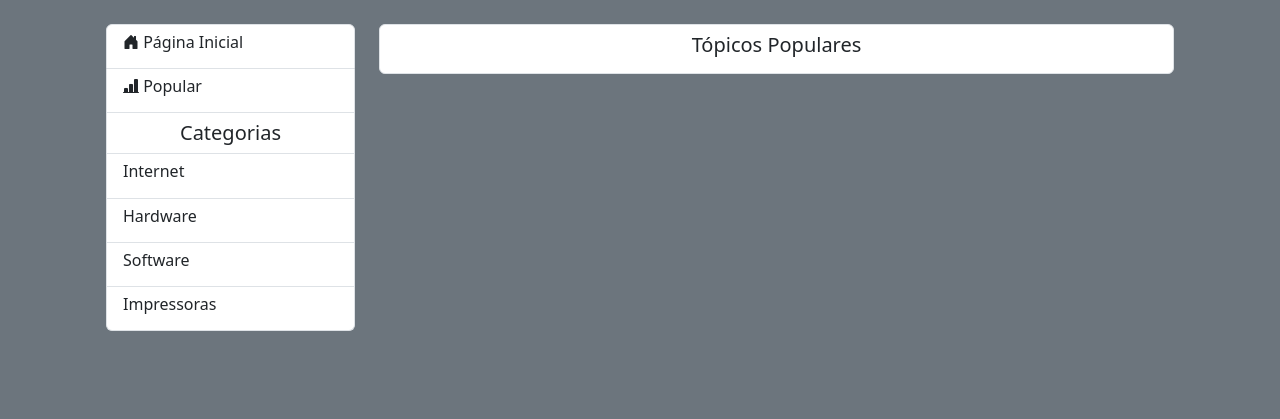
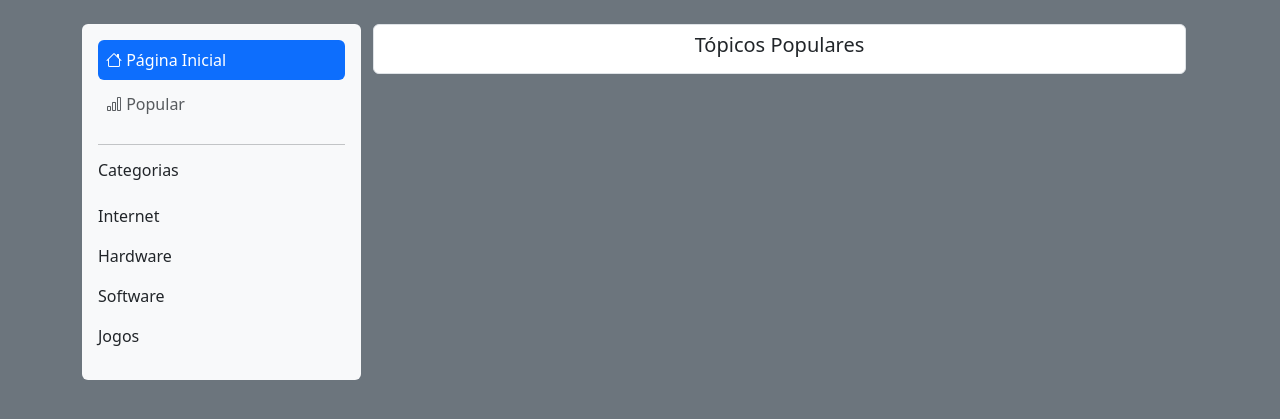
Before and after one commit to AmandaWillrich/pe-iii, a Django app: page / in a window 1280 px wide. Shown: the part 70-489 px from the top of the page. Run offline with Django 5.2, Linux system fonts and the light colour scheme; data that the repository does not hold is empty.

Commit message:
changed sidebar appearance and fixed homepage list columns

```diff
--- a/app/forum/templates/forum/homepage.html
+++ b/app/forum/templates/forum/homepage.html
@@ -8,18 +8,18 @@
 			</div>
 			{% for topic in topics %}
 			<a href="{% url 'topic_detail' topic.id %}" class="list-group-item list-group-item-action py-3" aria-current="true">
-				<div class="d-flex w-100 justify-content-between align-items-center gap-3">
-				<i class="bi bi-chat fs-4"></i>
-				<h6 class="">{{ topic.title }}</h6>
-				<div class="d-flex flex-nowrap gap-1">
+				<div class="row align-items-center">
+					<i class="col-1 bi bi-chat fs-4 text-center"></i>
+					<h6 class="col">{{ topic.title }}</h6>
+					<div class="col-2">
 						<i class="bi bi-person-fill fs-5"></i>
-					<p class="mb-0">{{ topic.author.username }}</p>
+						<span class="mb-0">{{ topic.author.username }}</span>
 					</div>
-				<div class="d-flex flex-column">
+					<div class="col-1 d-flex flex-column text-center">
 						<i class="bi bi-heart fs-5"></i>
 						<small>1,5k</small>
 					</div>
-				<div class="d-flex flex-column">
+					<div class="col-1 d-flex flex-column text-center">
 						<i class="bi bi-bell fs-5"></i>
 						<small>0,3k</small>
 					</div>
--- a/app/templates/base.html
+++ b/app/templates/base.html
@@ -6,12 +6,26 @@
 	<link href="https://cdn.jsdelivr.net/npm/bootstrap@5.3.3/dist/css/bootstrap.min.css" rel="stylesheet" integrity="sha384-QWTKZyjpPEjISv5WaRU9OFeRpok6YctnYmDr5pNlyT2bRjXh0JMhjY6hW+ALEwIH" crossorigin="anonymous">
 	<link rel="stylesheet" href="https://cdn.jsdelivr.net/npm/bootstrap-icons@1.11.3/font/bootstrap-icons.min.css">
 	<title>Fórum</title>
+	<style>
+		.list-group-item-action {
+			font-weight: 400;
+		}
+		.list-group-item-action:hover {
+			background-color: #0d6efd;
+			transition: color .15s ease-in-out, background-color .15s ease-in-out, border-color .15s ease-in-out, box-shadow .15s ease-in-out;
+			color: #fff;
+		}
+		.list-group-item-action.active {
+			background-color: #0d6efd;
+			color: #fff;
+		}
+	</style>
 </head>
 
 <body class="bg-secondary">
 	<div class=" bg-light">
 		<nav class="container py-3 mb-4">
-			<div class="row">
+			<div class="row align-items-center">
 				<div class="col"></div>
 				<div class="col-4">
 					<div class="input-group">
@@ -22,7 +36,7 @@
 				<div class="col text-end">
 					{% if user.is_authenticated %}
 						<a class="btn btn-primary me-2" href="{% url 'create_topic' %}"><i class="bi bi-person-fill"></i> Criar Tópico</a>
-						<form action="{% url 'logout' %}" method="POST">
+						<form class="d-inline-block mb-0" action="{% url 'logout' %}" method="POST">
 							{% csrf_token %}
 							<button class="btn btn-outline-primary me-2" type="submit">Sair</button>
 						</form>
@@ -34,35 +48,27 @@
 			</div>
 		</nav>
 	</div>
-	<div class="row container m-auto">
-		<div class="row container m-auto">
-			<div class="col-3">
-				<div class="list-group">
-					<a class="list-group-item list-group-item-action" href="{% url 'homepage' %}">
-						<h6><i class="bi bi-house-door-fill"></i>
-							Página Inicial
-						</h6>
-					</a>
-					<a class="list-group-item list-group-item-action" href="#">
-						<h6><i class="bi bi-bar-chart-line-fill"></i>
-							Popular
-						</h6>
-					</a>
-					<h5 class="text-center list-group-item my-0">Categorias</h5>
-					<a class="list-group-item list-group-item-action" href="#">
-						<h6>Internet</h6>
-					</a>
-					<a class="list-group-item list-group-item-action" href="#">
-						<h6>Hardware</h6>
-					</a>
-					<a class="list-group-item list-group-item-action" href="#">
-						<h6>Software</h6>
-					</a>
-					<a class="list-group-item list-group-item-action" href="#">
-						<h6>Impressoras</h6>
-					</a>
-				</div>
+	<div class="row container mx-auto">
+		<div class="col-3 container bg-light rounded p-3">
+			<div class="list-group bg-hover-primary">
+				<a class="list-group-item-action p-2 text-decoration-none active rounded mb-1" href="{% url 'homepage' %}">
+					<i class="bi bi-house"></i>
+					Página Inicial
+				</a>
+				<a class="list-group-item-action p-2 text-decoration-none rounded mb-1" href="#">
+					<i class="bi bi-bar-chart"></i>
+					Popular
+				</a>
 			</div>
+			<hr>
+			<div>
+				<h6 class="mb-4">Categorias</h6>
+				<a class="list-group-item" href="#"><p>Internet</p></a>
+				<a class="list-group-item" href="#"><p>Hardware</p></a>
+				<a class="list-group-item" href="#"><p>Software</p></a>
+				<a class="list-group-item" href="#"><p>Jogos</p></a>
+			</div>
+		</div>
 		{% block content %}
 		{% endblock content %}
 	</div>
--- a/app/users/templates/users/logout.html
+++ b/app/users/templates/users/logout.html
@@ -1,8 +1,8 @@
 {% extends 'base.html' %}
 
 {% block content %}
-    <div class="col bg-light">
-        <h2>Você saiu!</h2>
+    <div class="col bg-light rounded">
+        <h2 class="mt-2">Você saiu!</h2>
         <div class="border-top pt-3">
             <smal class="text-muted">
                 <a href="{% url 'login' %}">Entre novamente</a>
```
Also changed, not shown: app/users/templates/users/login.html (+8 -6 lines). Lines whose indentation alone changed are shown as unchanged.
